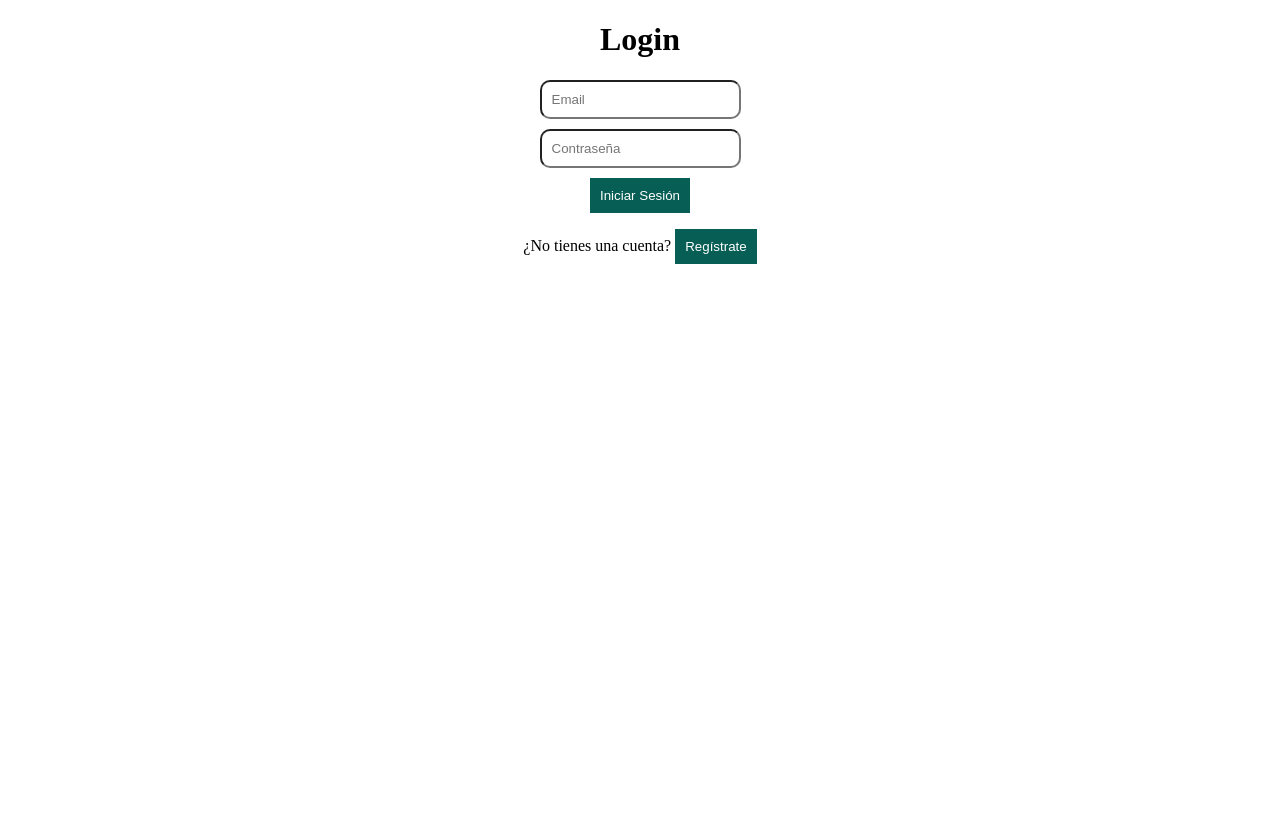
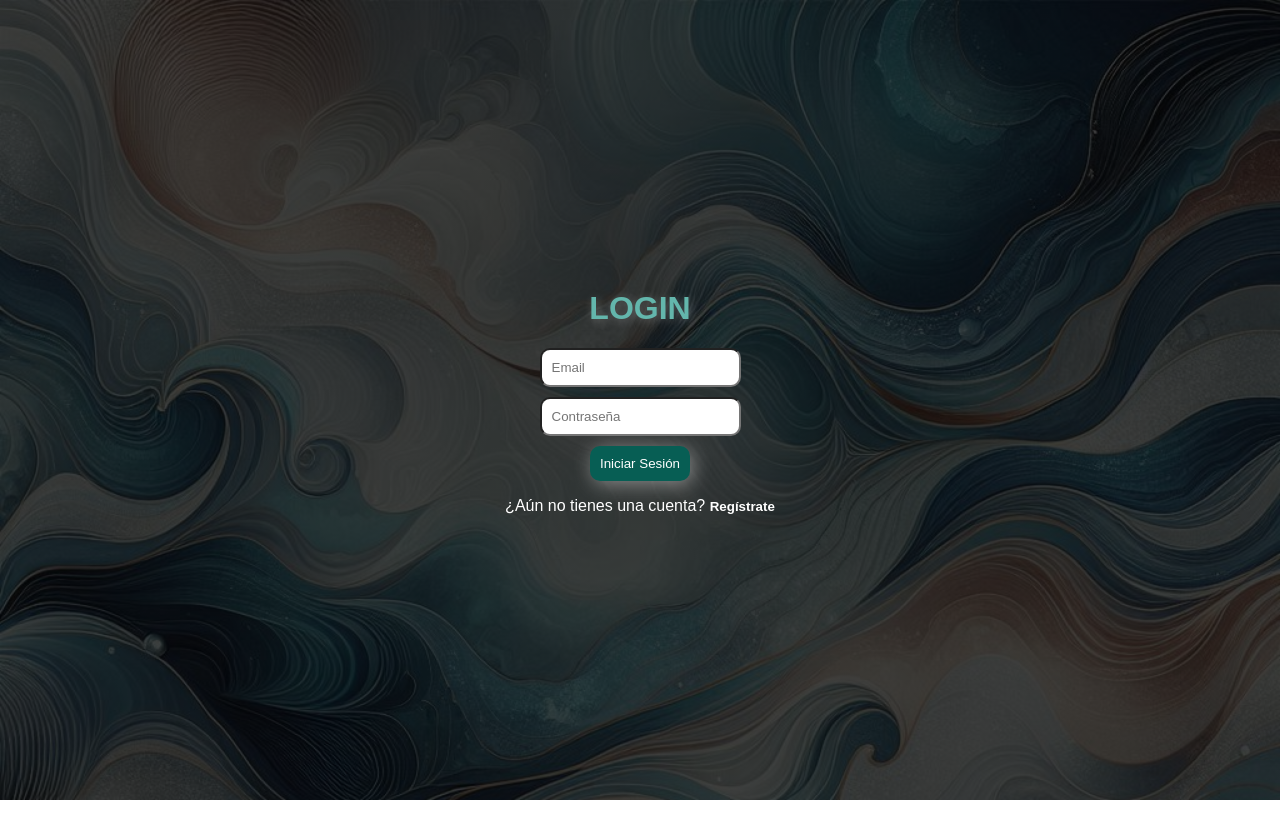
Before and after one commit to saamuplaaza/WhatsApp-Clone, a React (Vite) app: page / in a window 1280 px wide. After the commit the page ends 800 px from the top, so only its background shows below. Built offline with nearby package versions, Linux system fonts and the light colour scheme; no server answers.

Commit message:
v1.0.23 styles of login

```diff
--- a/src/App.css
+++ b/src/App.css
@@ -5,7 +5,7 @@ html {
 }
 
 body {
-  box-sizing: border-box;
+  /* box-sizing: border-box; */
   margin: 0;
   padding: 0;
   height: 100%;
@@ -13,43 +13,17 @@ body {
 }
 
 #root {
-  margin: 0 2rem 0 2rem;
   text-align: center;
   height: 100%;
+  overflow-y: hidden;
+  overflow-x: hidden;
+  display: flex;
+  flex-direction: column;
+  align-items: center;
+  justify-content: center;
+  background-image: linear-gradient(rgba(0, 0, 0, 0.75), rgba(0, 0, 0, 0.75)), url("../messaging_app_background2.png");
+  background-repeat: no-repeat;
+  background-size: cover;
+  font-family: Arial, Helvetica, sans-serif;
+
 }
-/*
-.logo {
-  height: 6em;
-  padding: 1.5em;
-  will-change: filter;
-  transition: filter 300ms;
-}
-.logo:hover {
-  filter: drop-shadow(0 0 2em #646cffaa);
-}
-.logo.react:hover {
-  filter: drop-shadow(0 0 2em #61dafbaa);
-}
-
-@keyframes logo-spin {
-  from {
-      transform: rotate(0deg);
-  }
-  to {
-      transform: rotate(360deg);
-  }
-}
-
-@media (prefers-reduced-motion: no-preference) {
-  a:nth-of-type(2) .logo {
-      animation: logo-spin infinite 20s linear;
-  }
-}
-
-.card {
-  padding: 2em;
-}
-
-.read-the-docs {
-  color: #888;
-} */
--- a/src/components/ChatWindow.jsx
+++ b/src/components/ChatWindow.jsx
@@ -62,7 +62,11 @@ function ChatWindow({ selectedChat, onSelectChat, usuario, chats }) {
   };
 
   if (!selectedChat) {
-    return <div className="chat-window">Select a chat to start messaging</div>;
+    return <div className="chat-window">
+        <p className="no-chat-selected">
+          Select a chat to start messaging
+        </p>
+      </div>;
   }
 
   return (
--- a/src/components/Login.jsx
+++ b/src/components/Login.jsx
@@ -34,12 +34,12 @@ function Login({setToken}) {
 
     return (
         <>
-            <h1>Login</h1>
+            <h1>LOGIN</h1>
             <form method='POST' id='form_login' onSubmit={IniciarSesion}>
                 <input type="email" name="email" id="email" placeholder='Email'/>
                 <input  type="password" name="password" id="password" placeholder='Contraseña'/>
                 <button type="submit" className='botonLogin'>Iniciar Sesión</button>
-                <p>¿No tienes una cuenta? <button type="button" className="botonRegistrar" onClick={()=>{
+                <p>¿Aún no tienes una cuenta? <button type="button" className="botonRegistrar" onClick={()=>{
                         const signup = document.querySelector(".signUp")
                         signup.classList.toggle("oculto")
                 }}>Regístrate</button></p>
--- a/src/css/Login.css
+++ b/src/css/Login.css
@@ -1,8 +1,14 @@
+h1{
+    color: #63b6ac;
+    text-shadow: 2px 2px 10px rgba(255, 255, 255, 0.268);
+}
+
 #form_login{
     display: flex;
     flex-direction: column;
     justify-content: center;
     align-items: center;
+    color: white;
 }
 
 .incorrecto{
@@ -13,3 +19,20 @@
 #form_login>input{
     margin-bottom: 10px;
 }
+
+.botonRegistrar{
+    background-color: transparent;
+    color: white;
+    border-radius: 5px;
+    padding: 0;
+    font-weight: bold;
+}
+
+.botonRegistrar:hover{
+    color: #63b6ac;
+}
+
+.botonLogin{
+    border-radius: 10px;
+    box-shadow: 3px 3px 20px rgba(255, 255, 255, 0.422);
+}
--- a/src/css/WhatsApp.css
+++ b/src/css/WhatsApp.css
@@ -91,7 +91,17 @@
   flex-direction: column;
   justify-content: space-between;
   overflow: hidden;
+  height: 100%;
   width: 100%; /* Asegurarse de que ocupe el resto del ancho disponible */
+}
+
+.no-chat-selected{
+  color: white;
+  height: 100%;
+  display: flex;
+  justify-content: center;
+  align-items: center;
+  font-size: 20px;
 }
 
 .chat-header {
@@ -171,6 +181,7 @@
   display: flex;
   padding: 10px;
   border-top: 1px solid #ccc;
+  border-bottom: 1px solid #ccc;
 }
 
 input {
```
Also changed, not shown: messaging_app_background.png (added), messaging_app_background2.png (added).
